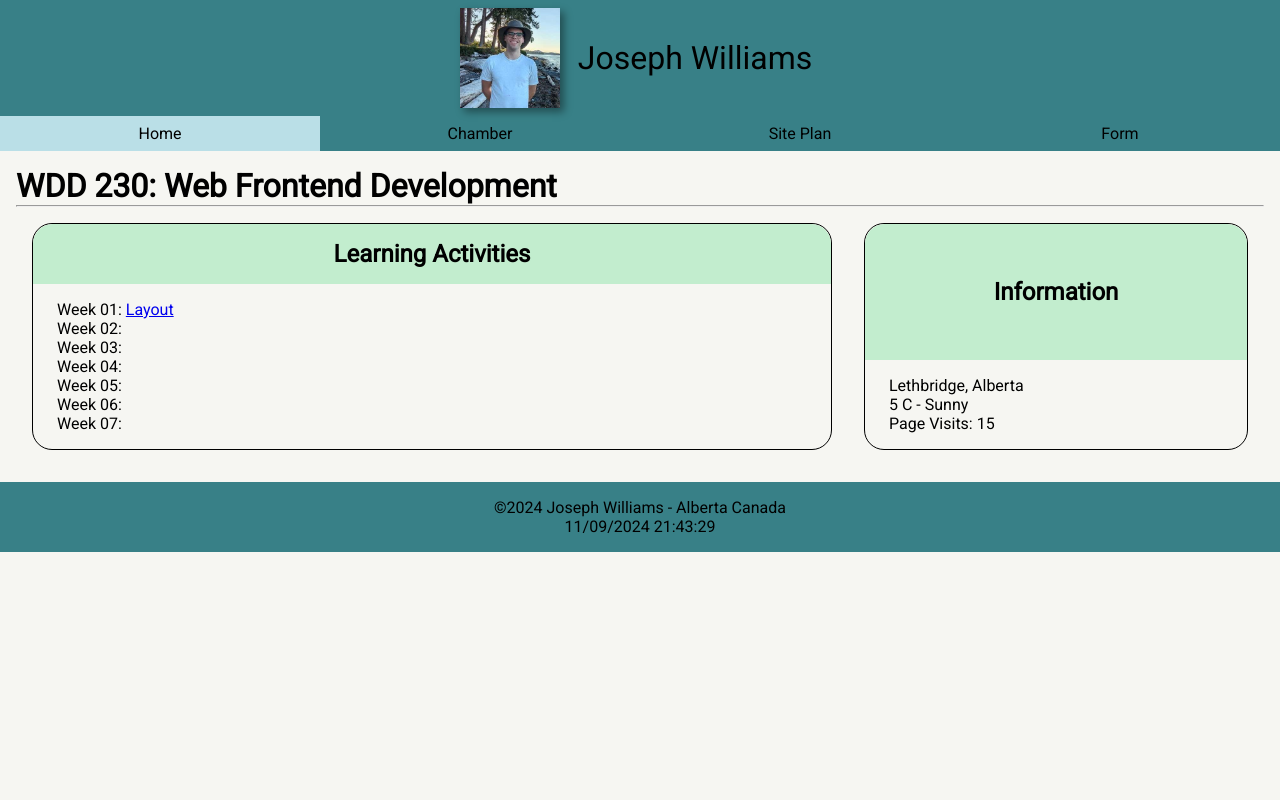
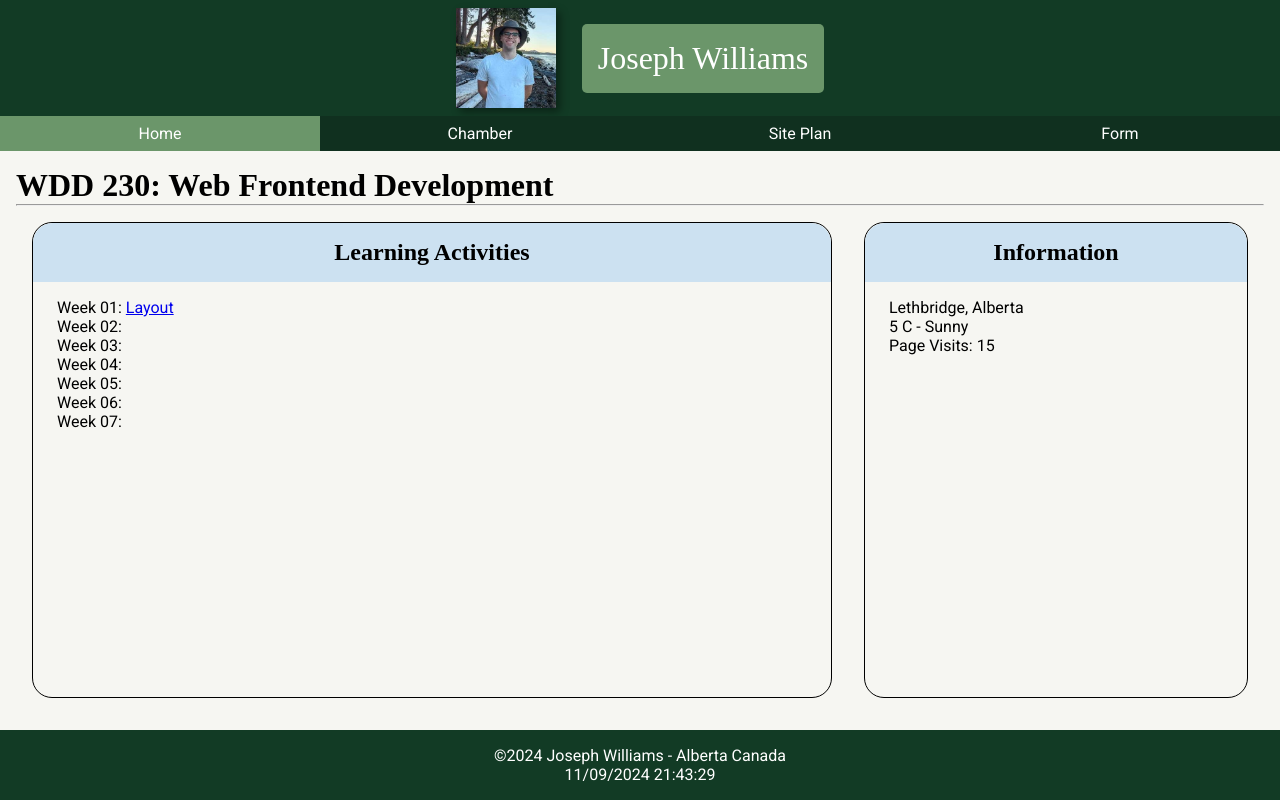
Before and after one commit to josephwilms7/wdd230, a plain HTML site: page index.html in a window 1280 px wide. Drawn offline with Linux system fonts and the light colour scheme.

Commit message:
Progress

```diff
--- a/styles/base.css
+++ b/styles/base.css
@@ -1,19 +1,22 @@
 * {
     margin: 0;
     padding: 0;
-    font-family: "Roboto", "sans-serif";
     box-sizing: border-box;
 }
 
 body {
     background-color: #f6f6f2;
     min-height: 100vh;
+    display: grid;
+    grid-template-columns: 1fr;
+    grid-template-rows: auto auto 1fr auto;
 }
 
 header {
     margin: 0;
     padding: .5rem;
-    background-color: #388087;
+    background-color: #123b25;
+    font-family: serif;
 }
 
 header .banner {
@@ -31,14 +34,19 @@ header .banner img {
 }
 
 header span {
-    color: black;
+    color: white;
+    background-color: #6b966a;
+    border-radius: 5px;
     padding: 0.5rem;
     font-size: 2rem;
     text-wrap: nowrap;
+    margin-left: 1rem;
+    padding: 1rem;
 }
 
 nav {
-    background-color: #388087;
+    background-color: #10301f;
+    font-family: "Roboto", "sans-serif";
 }
 
 nav ul {
@@ -47,45 +55,27 @@ nav ul {
 
 nav a {
     display: block;
-    color: black;
+    color: white;
     text-align: center;
     padding: .5rem;
     text-decoration: none;
 }
 
 nav a:hover {
-    background-color: #BADFE7;
+    background-color: black;
+    color: white;
 }
 
 nav .active {
-    background-color: #BADFE7;
+    background-color: #6b966a;
 }
-
-/* main {
-    grid-template-columns: 1fr 1fr 1fr;
-    grid-template-rows: auto 1fr;
-} */
-
-/* main .header {
-    grid-column: 1 / 2;
-    grid-row: 1 / 2;
-}
-
-main .links {
-    grid-column: 1 / 2;
-    grid-row: 2 / 3;
-}
-
-main .info {
-    grid-column: 1 / 2;
-    grid-row: 3 / 4;
-} */
 
 main {
     padding: 1rem;
     display: grid;
     grid-column: 1 / 2;
     grid-template-rows: auto 1fr;
+    font-family: serif;
 }
 
 main .header {
@@ -108,11 +98,11 @@ main .info {
     border: 1px solid black;
     margin: 1rem;
     display: grid;
-    grid-template-rows: 1fr auto;
+    grid-template-rows: auto 1fr;
 }
 
 .card .card_header {
-    background-color: #C2EDCE;
+    background-color: #cce1f1;
     border-radius: 20px 20px 0 0;
     padding: 1rem;
     display: flex;
@@ -122,7 +112,8 @@ main .info {
 }
 
 .card .body {
-    padding: 1rem 1.5rem;;
+    padding: 1rem 1.5rem;
+    font-family: "Roboto", "sans-serif" !important;
 }
 
 .card ul {
@@ -130,7 +121,9 @@ main .info {
 }
 
 footer {
-    background-color: #388087;
+    background-color: #123b25;
     padding: 1rem;
     text-align: center;
+    color: white;
+    font-family: "Roboto", "sans-serif";
 }
```
